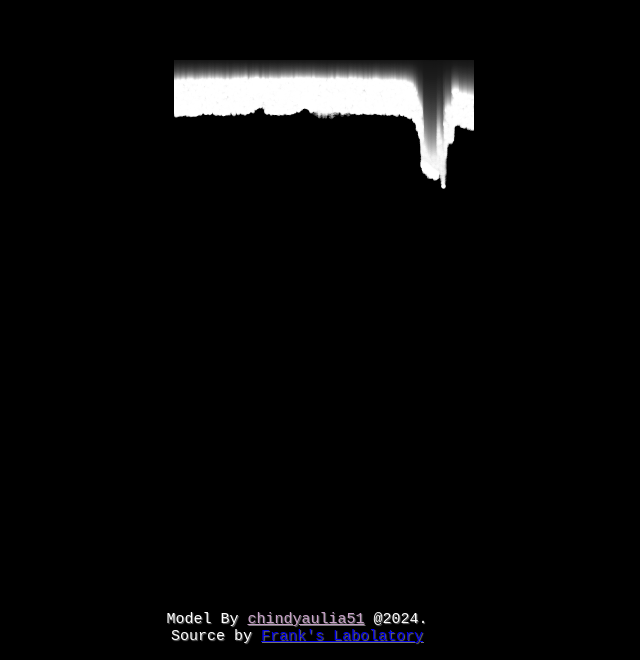
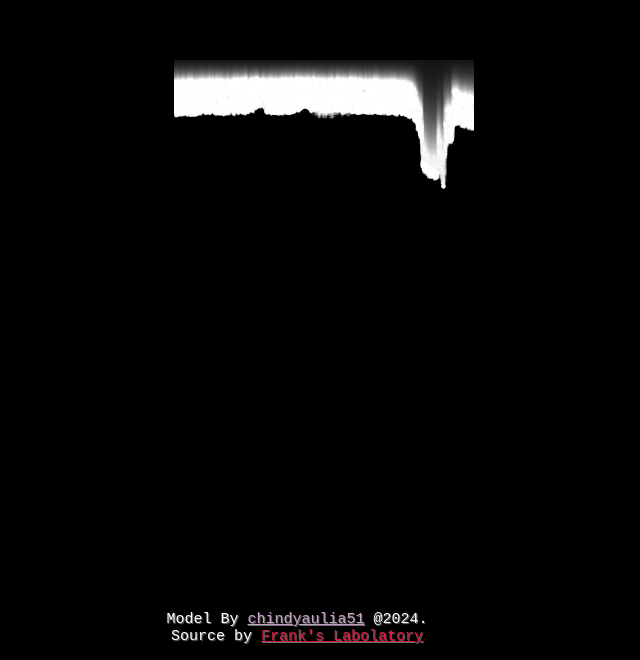
Before and after one commit to fortofolio/chindyaulia2, a plain HTML site: page index.html in a window 1280 px wide. Shown: the part 140-800 px from the top of the page, without its empty margins (316-956 px from the left). Drawn offline with Linux system fonts and the light colour scheme; animation ran at ten frames a second.

Commit message:
Update index.html

```diff
--- a/index.html
+++ b/index.html
@@ -11,7 +11,7 @@
     <canvas id="canvas1"></canvas>
 
 
-    <footer>Model By <a href="https://www.instagram.com/chindyaulia51/" target="_blank">chindyaulia51</a> @2024.<br>Source by <a href="https://www.youtube.com/@Frankslaboratory">Frank's Labolatory</a>
+    <footer>Model By <a href="https://www.instagram.com/chindyaulia51/" target="_blank">chindyaulia51</a> @2024.<br>Source by <a href="https://www.youtube.com/@Frankslaboratory" target="_blank" class="frank">Frank's Labolatory</a>
     </footer>
     <script src="script.js"></script>
 </body>
```
